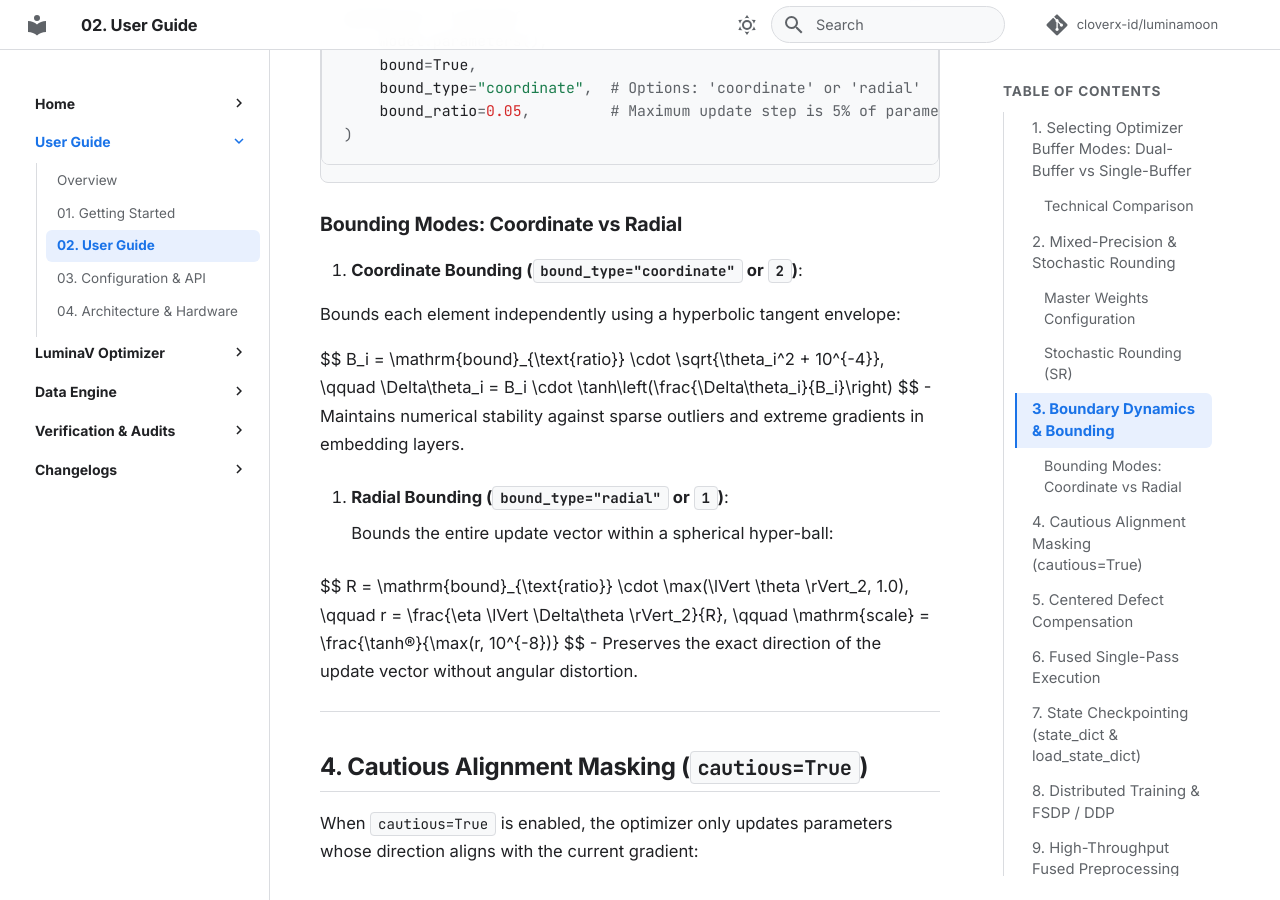
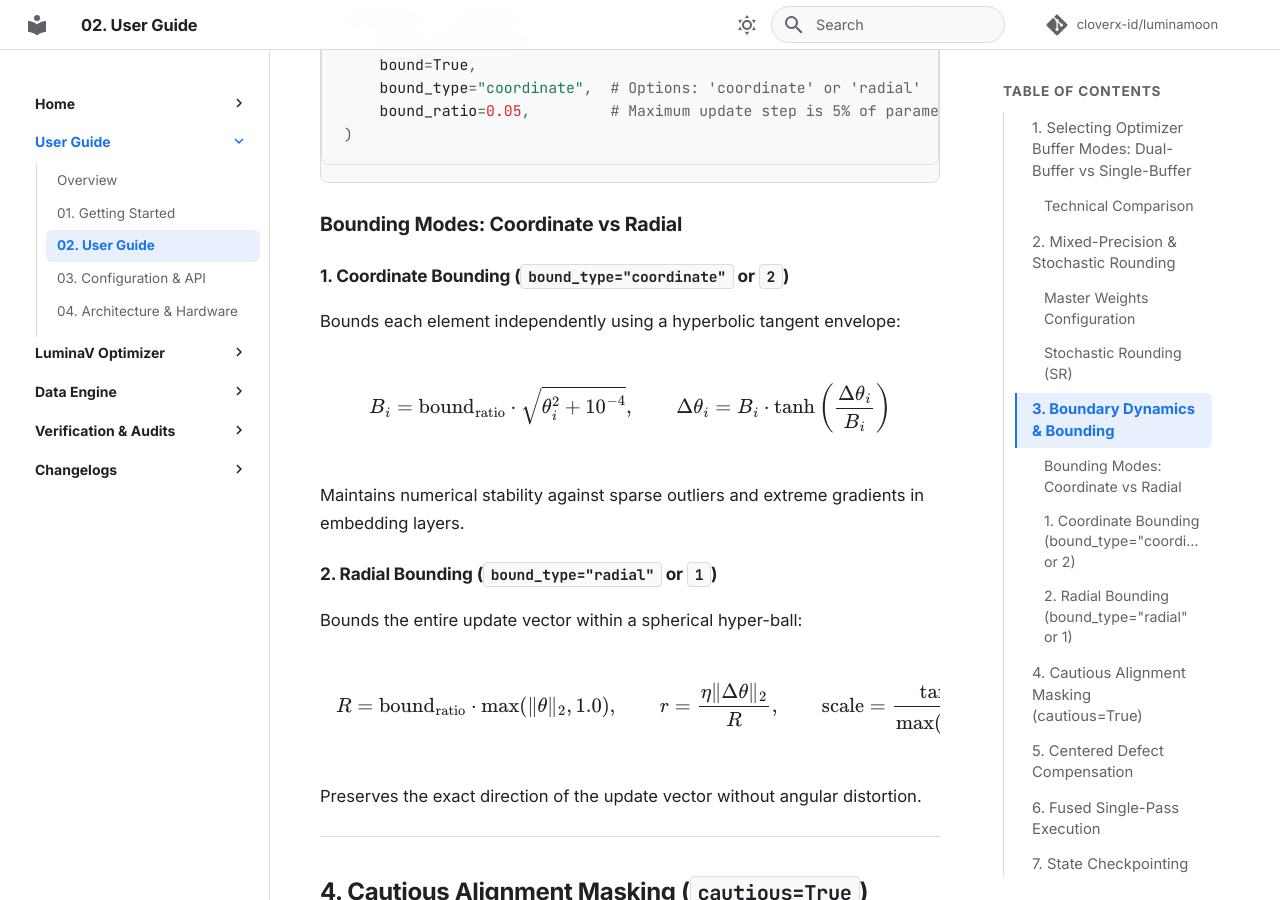
Before and after one commit to cloverx-id/luminamoon, an MkDocs documentation site: the page built from docs/en/02_user_guide.md, in a window 1280 px wide and 900 px high, scrolled down 2958 px. Built offline with MkDocs 1.6.1 and Material for MkDocs 9.7.7, drawn with Linux system fonts in a browser that asks for light colours; comment, search, counter and statistics services are not loaded.

Commit message:
Update 02_user_guide.md

```diff
--- a/docs/en/02_user_guide.md
+++ b/docs/en/02_user_guide.md
@@ -72,23 +72,23 @@ optimizer = LuminaV(
 
 ### Bounding Modes: Coordinate vs Radial
 
-1. **Coordinate Bounding (`bound_type="coordinate"` or `2`)**:
-
-   Bounds each element independently using a hyperbolic tangent envelope:
+#### 1. Coordinate Bounding (`bound_type="coordinate"` or `2`)
+Bounds each element independently using a hyperbolic tangent envelope:
 
 $$
 B_i = \mathrm{bound}_{\text{ratio}} \cdot \sqrt{\theta_i^2 + 10^{-4}}, \qquad \Delta\theta_i = B_i \cdot \tanh\left(\frac{\Delta\theta_i}{B_i}\right)
 $$
-- Maintains numerical stability against sparse outliers and extreme gradients in embedding layers.
 
-2. **Radial Bounding (`bound_type="radial"` or `1`)**:
+Maintains numerical stability against sparse outliers and extreme gradients in embedding layers.
 
-    Bounds the entire update vector within a spherical hyper-ball:
+#### 2. Radial Bounding (`bound_type="radial"` or `1`)
+Bounds the entire update vector within a spherical hyper-ball:
 
 $$
 R = \mathrm{bound}_{\text{ratio}} \cdot \max(\lVert \theta \rVert_2, 1.0), \qquad r = \frac{\eta \lVert \Delta\theta \rVert_2}{R}, \qquad \mathrm{scale} = \frac{\tanh(r)}{\max(r, 10^{-8})}
 $$
-- Preserves the exact direction of the update vector without angular distortion.
+
+Preserves the exact direction of the update vector without angular distortion.
 
 ---
 
```
